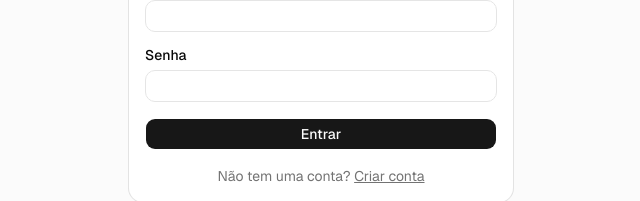
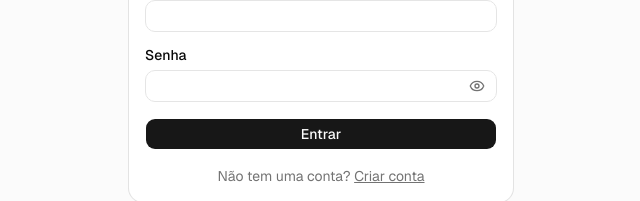
Before and after one commit to Dchiapeta/llm_serve, a Next.js app: page /login in a window 1280 px wide. Shown: the part 349-550 px from the top of the page, without its empty margins (319-959 px from the left). Built offline with nearby package versions, Linux system fonts and the light colour scheme.

Commit message:
added eye-on/off

```diff
--- a/app/(auth)/login/page.tsx
+++ b/app/(auth)/login/page.tsx
@@ -11,6 +11,7 @@ import {
   CardTitle,
 } from "@/components/ui/card"
 import { Input } from "@/components/ui/input"
+import { PasswordInput } from "@/components/ui/password-input"
 import { Label } from "@/components/ui/label"
 import { Alert, AlertDescription } from "@/components/ui/alert"
 
@@ -48,7 +49,7 @@ export default async function LoginPage({
             </div>
             <div className="flex flex-col gap-2">
               <Label htmlFor="password">Senha</Label>
-              <Input id="password" name="password" type="password" required />
+              <PasswordInput id="password" name="password" required />
             </div>
             <Button type="submit" className="w-full">
               Entrar
--- /dev/null
+++ b/components/ui/password-input.tsx
@@ -0,0 +1,35 @@
+"use client"
+
+import * as React from "react"
+import { Eye, EyeOff } from "lucide-react"
+
+import { cn } from "@/lib/utils"
+import { Input } from "@/components/ui/input"
+
+function PasswordInput({
+  className,
+  ...props
+}: React.ComponentProps<"input">) {
+  const [visible, setVisible] = React.useState(false)
+
+  return (
+    <div className="relative">
+      <Input
+        type={visible ? "text" : "password"}
+        className={cn("pr-9", className)}
+        {...props}
+      />
+      <button
+        type="button"
+        onClick={() => setVisible((v) => !v)}
+        className="absolute inset-y-0 right-0 flex items-center px-3 text-muted-foreground hover:text-foreground"
+        aria-label={visible ? "Ocultar senha" : "Mostrar senha"}
+        tabIndex={-1}
+      >
+        {visible ? <EyeOff className="size-4" /> : <Eye className="size-4" />}
+      </button>
+    </div>
+  )
+}
+
+export { PasswordInput }
```
